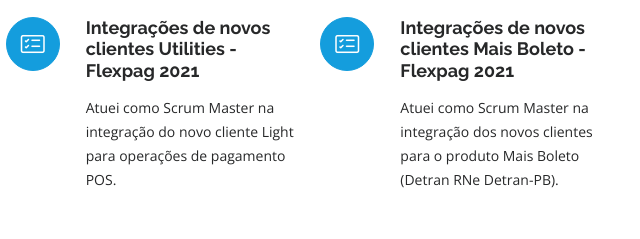
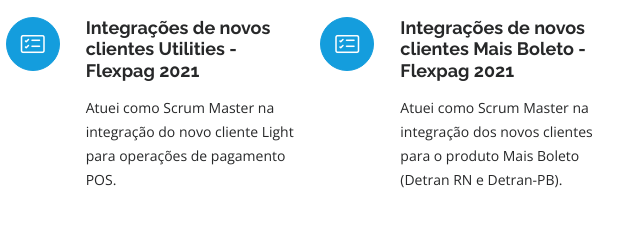
Before and after one commit to nigelmelo/portfoliocv, a plain HTML site: page index.html in a window 1280 px wide. Shown: the part 11057-11296 px from the top of the page, 639-1279 px from the left. Drawn offline with nearby package versions, Linux system fonts and the light colour scheme; animation ran at ten frames a second.

Commit message:
atualização da área de portfólio

```diff
--- a/index.html
+++ b/index.html
@@ -530,7 +530,7 @@
           <div class="col-lg-4 col-md-6 icon-box" data-aos="fade-up" data-aos-delay="500">
             <div class="icon"><i class="bi bi-card-checklist"></i></div>
             <h4 class="title">Integrações de novos clientes Mais Boleto - Flexpag 2021</h4>
-            <p class="description">Atuei como Scrum Master na integração dos novos clientes para o produto Mais Boleto (Detran RNe Detran-PB).</p>
+            <p class="description">Atuei como Scrum Master na integração dos novos clientes para o produto Mais Boleto (Detran RN e Detran-PB).</p>
           </div>
           <div class="col-lg-4 col-md-6 icon-box" data-aos="fade-up" data-aos-delay="500">
             <div class="icon"><i class="bi bi-card-checklist"></i></div>
```
